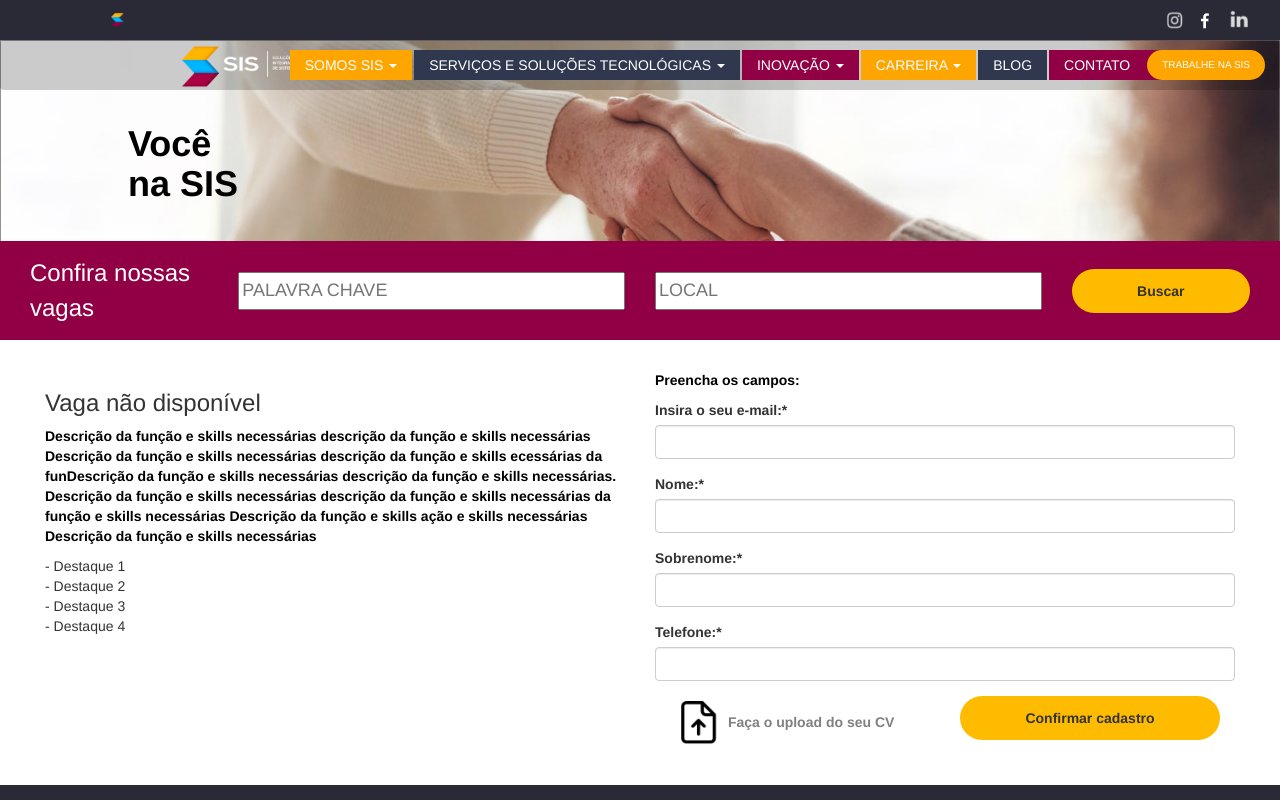
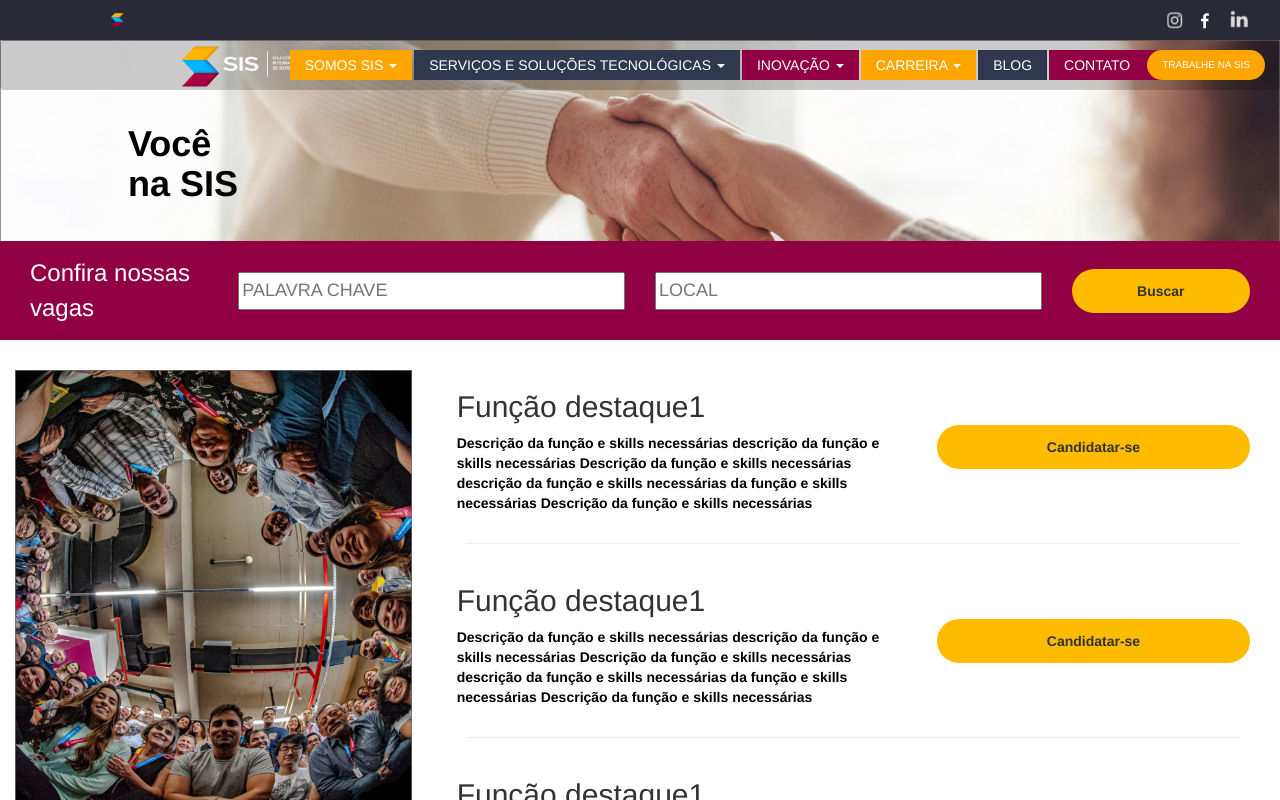
Before and after one commit to SISConsultoria/site-teste, a Vue app: page /#/vacancy in a window 1280 px wide. Shown: the top 800 px of the page. Built offline with nearby package versions, Linux system fonts and the light colour scheme.

Commit message:
fixed form cv

```diff
--- a/src/views/Vacancy.vue
+++ b/src/views/Vacancy.vue
@@ -14,7 +14,7 @@
                 <div class="col-md-2"><button class="send-button">Buscar</button></div>
             </div>
         </div>
-        <div id="div-vacancy-highlights"  style="display: none;">
+        <div id="div-vacancy-highlights"  style="display: block;">
             <div class="row">
                 <div class="col-md-4 title">
                     <img src="../assets/vacancy-people.png" />
@@ -263,7 +263,7 @@
                 </div>
             </div>
         </div>
-        <div id="send-curriculum">
+        <div id="send-curriculum" style="display: none;">
             <div class="row">
                 <div id="div-curriculum-details" class="col-md-6" style="display: block;">
                     <h3>Vaga não disponível</h3>
@@ -288,28 +288,30 @@
                 <div id="div-curriculum-send" class="col-md-6">
                     <p>Preencha os campos:</p>
                         <form>
-                        <div class="form-group">
+                        <div class="col-md-12 form-group">
                             <label for="txt-email">Insira o seu e-mail:*</label>
                             <input type="email" class="form-control" id="txt-email">
                         </div>
-                        <div class="form-group">
+                        <div class="col-md-12 form-group">
                             <label for="txt-name">Nome:*</label>
                             <input type="text" class="form-control" id="txt-name">
                         </div>
-                        <div class="form-group">
+                        <div class="col-md-12 form-group">
                             <label for="txt-last-name">Sobrenome:*</label>
                             <input type="text" class="form-control" id="txt-last-name">
                         </div>
-                        <div class="form-group">
+                        <div class="col-md-12 form-group">
                             <label for="txt-phone">Telefone:*</label>
                             <input type="text" class="form-control" id="txt-phone">
                         </div>
+                        <div class="row">
                             <div class="col-md-6">
                                <label class="lbl-cv" for="upl-cv"><a href="javascript:;"><img src="../assets/upload.png" /> Faça o upload do seu CV</a></label>
                                <input id="upl-cv" type="file" class="upload-photo" />
                             </div>
                             <div class="col-md-6">
                                <button type="submit" class="send-button">Confirmar cadastro</button>
+                            </div>
                         </div>
                     </form>
                 </div>
```
Lines whose indentation alone changed are shown as unchanged.
